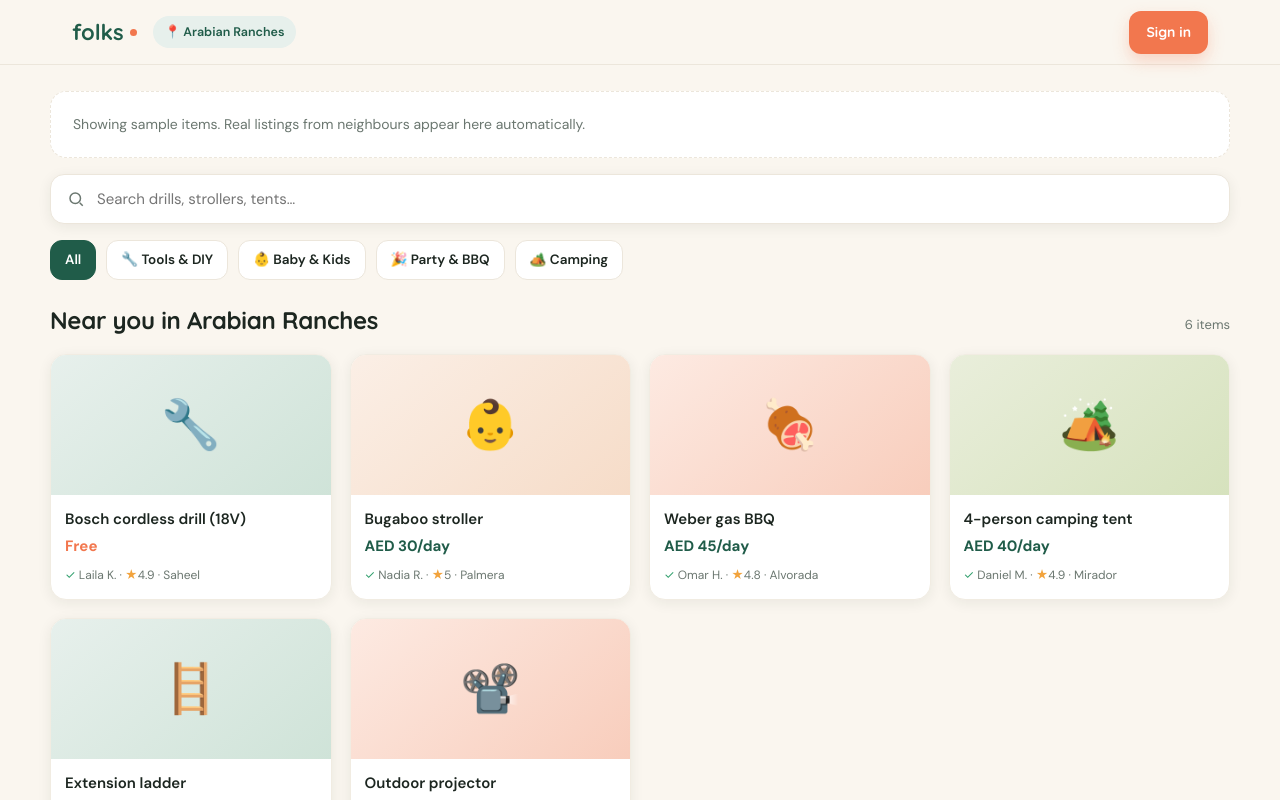
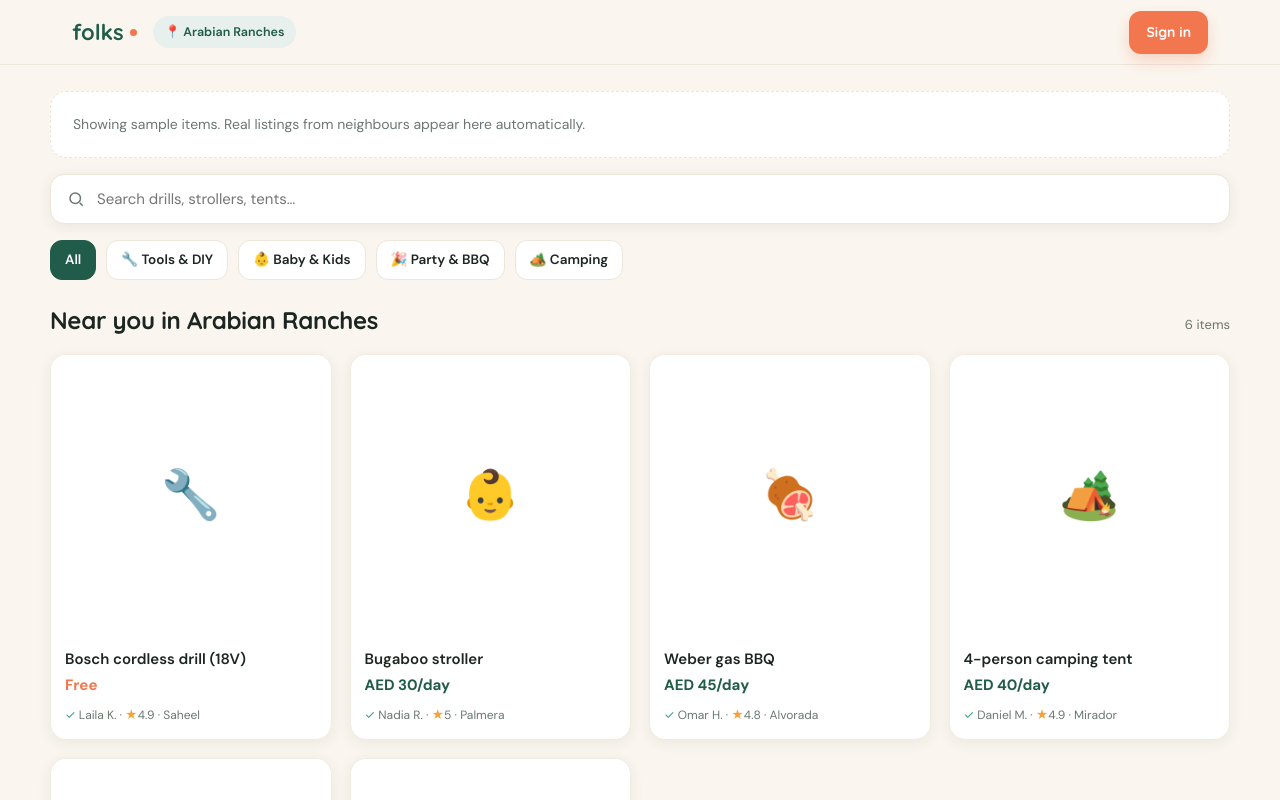
Before and after one commit to radwaawad-droid/folks, a Next.js app: page /browse in a window 1280 px wide. Shown: the top 800 px of the page. Built offline with nearby package versions, Linux system fonts and the light colour scheme; no server answers; the database is empty.

Commit message:
Update globals.css

```diff
--- a/app/globals.css
+++ b/app/globals.css
@@ -49,7 +49,7 @@ a{color:inherit;text-decoration:none}
 .item{background:#fff;border:1px solid var(--line-2);border-radius:16px;overflow:hidden;box-shadow:var(--shadow-sm);
   transition:transform .14s, box-shadow .14s}
 .item:hover{transform:translateY(-3px);box-shadow:var(--shadow)}
-.item .ph{height:140px;display:flex;align-items:center;justify-content:center;font-size:48px}
+.item .ph{aspect-ratio:1/1;display:flex;align-items:center;justify-content:center;font-size:48px;background:#fff}
 .item .mt{padding:13px 14px 15px}
 .item .t{font-weight:600;font-size:15px}
 .item .p{margin-top:4px;font-weight:700;font-size:15px;color:var(--green)}
@@ -133,7 +133,7 @@ a{color:inherit;text-decoration:none}
 .stepper li.now::before{content:'●';color:var(--coral)}
 
 /* ---------- photos in cards ---------- */
-.ph-img{width:100%;height:100%;object-fit:cover;display:block}
+.ph-img{width:100%;height:100%;object-fit:contain;padding:12px;box-sizing:border-box;display:block}
 .ph{overflow:hidden}
 
 /* ---------- nav avatar ---------- */
```
